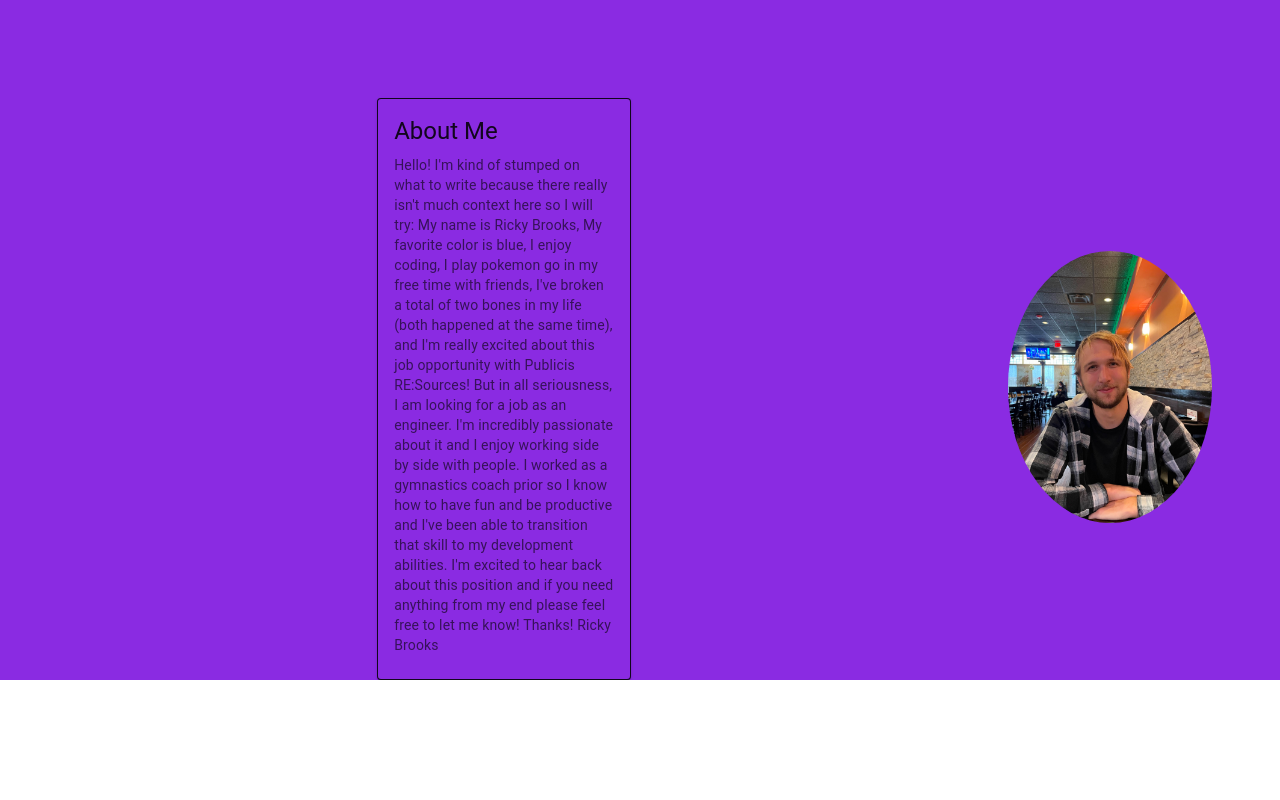
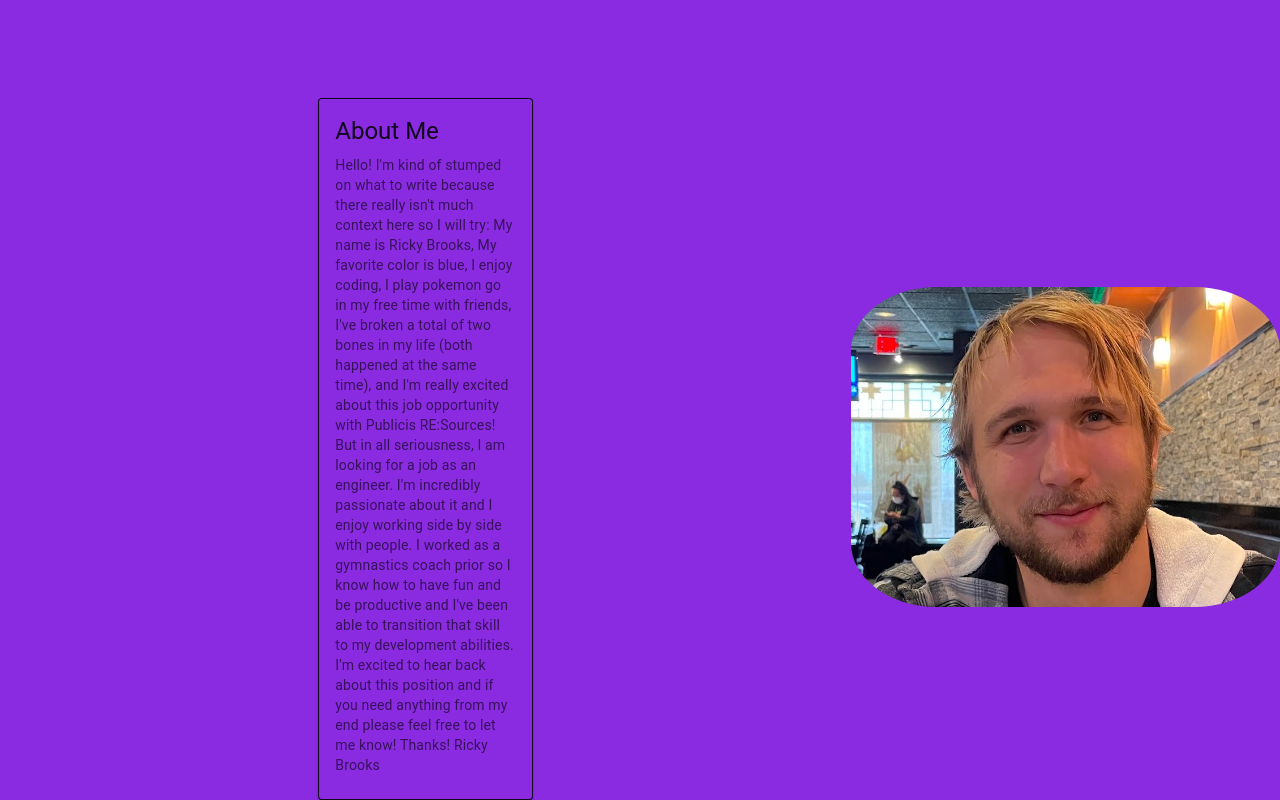
Before and after one commit to RickyaBrooks92/Ricky-Portfolio, a React (Create React App) app: page / in a window 1280 px wide. Shown: the part 677-1477 px from the top of the page. Before the commit the page ends 1357 px from the top, so only its background shows below. Built offline with nearby package versions, Linux system fonts and the light colour scheme.

Commit message:
added square border to image

```diff
--- a/src/components/AboutMeImage.js
+++ b/src/components/AboutMeImage.js
@@ -1,6 +1,6 @@
 import React from 'react';
 import Box from '@mui/material/Box';
-import Ricky from '../ImageFolder/ricky.jpeg';
+import Ricky from '../ImageFolder/CroppedMe.jpeg';
 
 const AboutMeImage = () => {
   return (
@@ -8,7 +8,7 @@ const AboutMeImage = () => {
       <img
         src={Ricky}
         alt='Ricky Brooks'
-        style={{ borderRadius: '75%', width: '75%', height: 'auto' }}
+        style={{ borderRadius: '20%', height: '20rem', weight: '20rem' }}
       />
     </Box>
   );
```
Also changed, not shown: src/ImageFolder/CroppedMe.jpeg (added).
